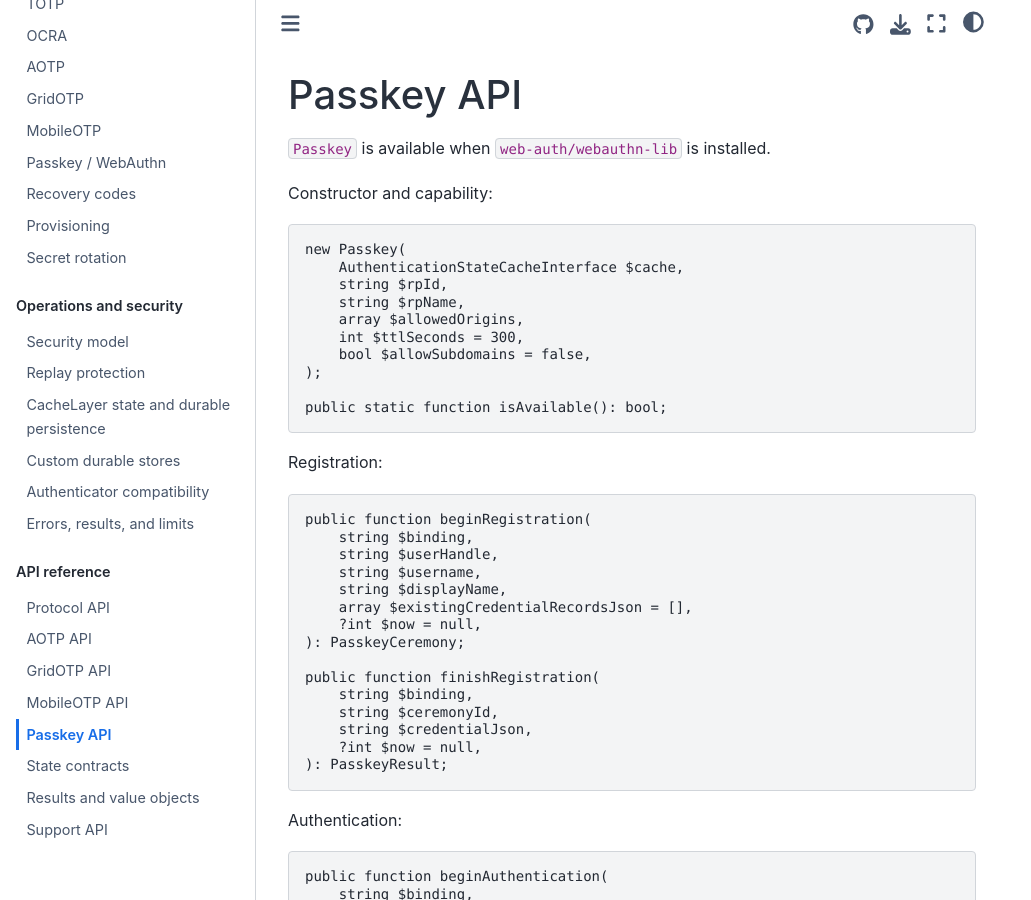
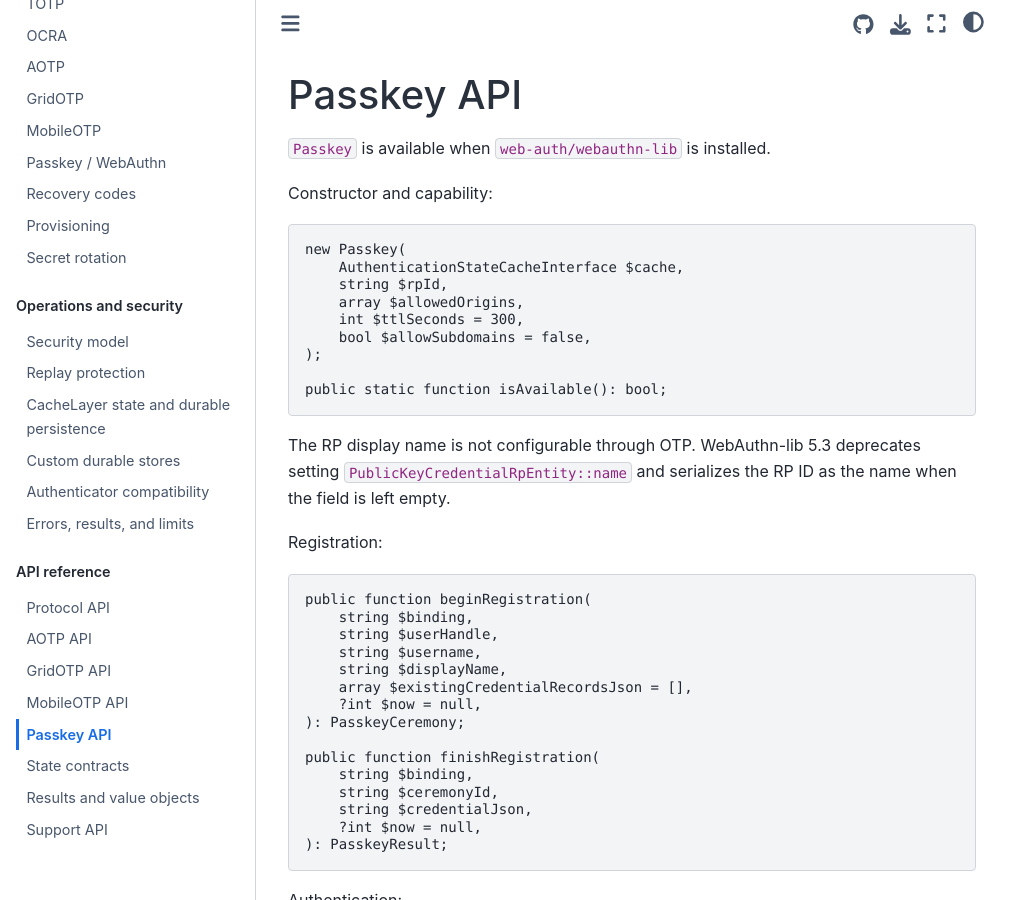
Before and after one commit to infocyph/OTP, a Sphinx documentation site: the page built from docs/api/passkey.rst, in a window 1280 px wide and 900 px high. Shown: the whole window, without its empty margins (0-1031 px from the left). Built offline with Sphinx 7.4.7 and the Sphinx Book theme 1.1.4, drawn with Linux system fonts in a browser that asks for light colours.

Commit message:
Update passkey API for WebAuthn 5.3 RP naming

```diff
--- a/docs/api/passkey.rst
+++ b/docs/api/passkey.rst
@@ -10,13 +10,16 @@ Constructor and capability:
    new Passkey(
        AuthenticationStateCacheInterface $cache,
        string $rpId,
-       string $rpName,
        array $allowedOrigins,
        int $ttlSeconds = 300,
        bool $allowSubdomains = false,
    );
 
    public static function isAvailable(): bool;
+
+The RP display name is not configurable through OTP. WebAuthn-lib 5.3 deprecates
+setting ``PublicKeyCredentialRpEntity::name`` and serializes the RP ID as the
+name when the field is left empty.
 
 Registration:
 
```
